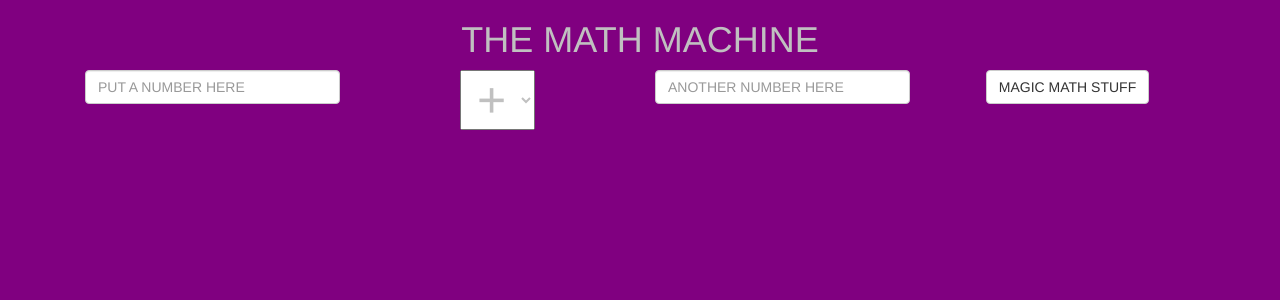
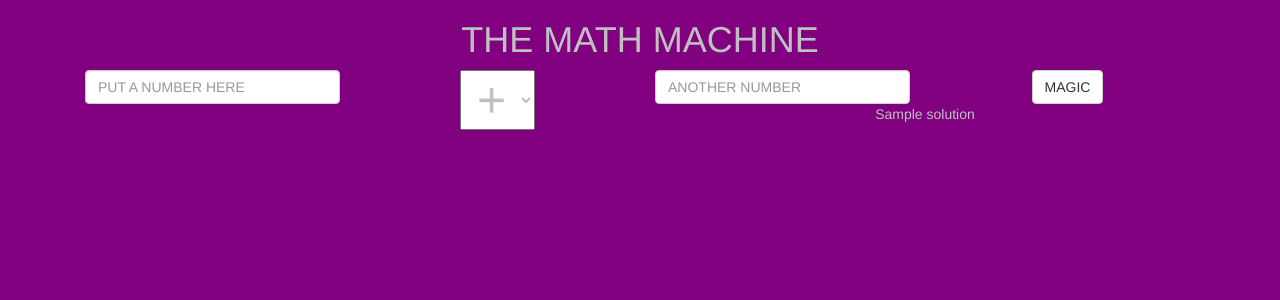
Before and after one commit to tdhuynh/django_calculator, a Django app: template templates/calculator.html in a window 1280 px wide. Shown: the top 300 px of the page. Run offline with Django 3.2, Linux system fonts and the light colour scheme; the template is opened without the code that fills it: most values are stand-ins (such as "Sample title", 1, 10 or a date in 2020); some libraries are stand-ins or nearby versions.

Commit message:
calculator working

```diff
--- a/templates/calculator.html
+++ b/templates/calculator.html
@@ -21,14 +21,14 @@
   <body>
     <h1>THE MATH MACHINE</h1>
     <div class="container">
-        <form class="" action="" method="post">
+        <form class="" action="" method="get">
             {% csrf_token %}
              <div class="col-xs-3">
-                <input type="text" class="form-control" placeholder="PUT A NUMBER HERE" name="num1">
+                <input type="number" class="form-control" placeholder="PUT A NUMBER HERE" name="num1">
              </div>
 
              <div class="col-xs-3">
-                 <select>
+                 <select name="sign">
                    <option value="add">+</option>
                    <option value="sub">-</option>
                    <option value="mult">&times;</option>
@@ -37,11 +37,12 @@
              </div>
 
             <div class="col-xs-3">
-                <input type="text" class="form-control" placeholder="ANOTHER NUMBER HERE" name="num2">
+                <input type="number" class="form-control" placeholder="ANOTHER NUMBER" name="num2">
             </div>
 
-            <input class="btn btn-default" type="submit" value="MAGIC MATH STUFF">
+            <input class="btn btn-default" type="submit" value="MAGIC">
         </form>
+        {{ solution }}
     </div>
   </body>
 </html>
```
Also changed, not shown: calculator_app/views.py (+26 -4 lines).
